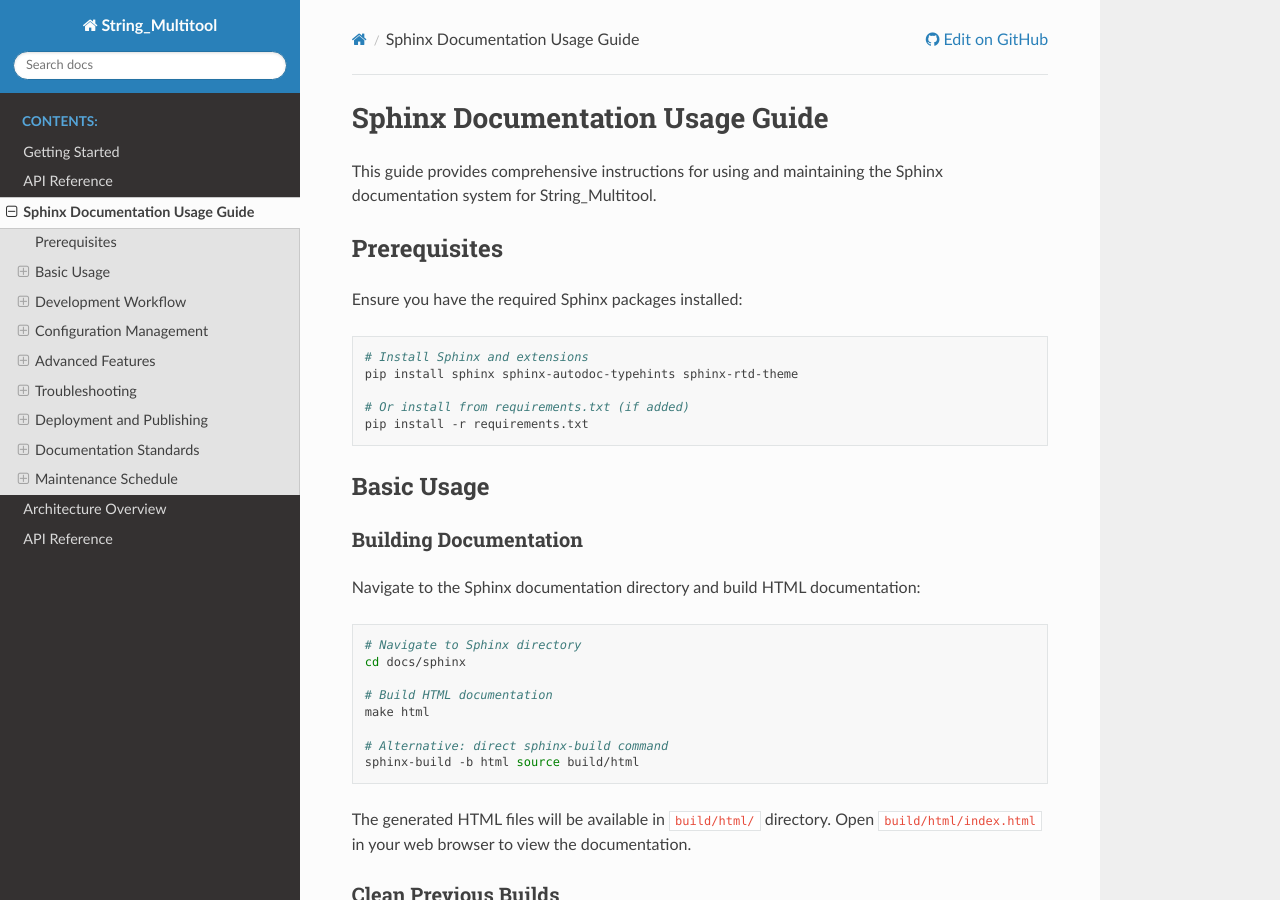
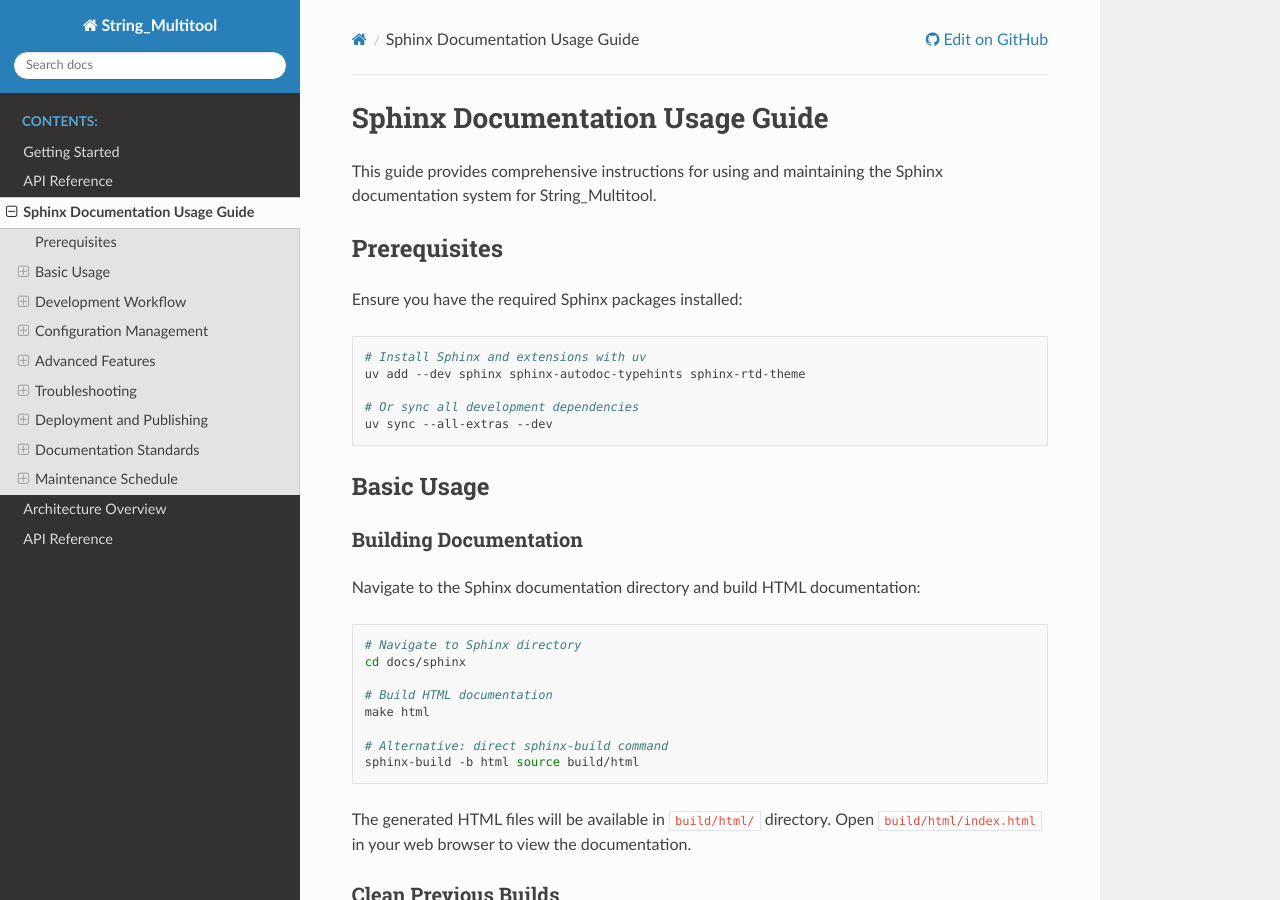
Before and after one commit to tay2501/String-Multitool, a Sphinx documentation site: the page built from docs/sphinx/source/sphinx-usage.rst, in a window 1280 px wide and 900 px high. Built offline with Sphinx 7.4.7 and the Read the Docs theme 3.1.0, drawn with Linux system fonts in a browser that asks for light colours; some of the changed text lies outside the part shown.

Commit message:
refactor: I found that the entry for the file requirements.txt, which is no longer in use, remained, so I corrected it.

```diff
--- a/docs/sphinx/source/index.rst
+++ b/docs/sphinx/source/index.rst
@@ -31,8 +31,8 @@ Basic installation and usage:
 
 .. code-block:: bash
 
-   # Install dependencies
-   pip install -r requirements.txt
+   # Install with uv
+   uv sync
 
    # Basic transformation
    echo "  HELLO WORLD  " | python String_Multitool.py /t/l
--- a/docs/sphinx/source/sphinx-usage.rst
+++ b/docs/sphinx/source/sphinx-usage.rst
@@ -10,11 +10,11 @@ Ensure you have the required Sphinx packages installed:
 
 .. code-block:: bash
 
-   # Install Sphinx and extensions
-   pip install sphinx sphinx-autodoc-typehints sphinx-rtd-theme
+   # Install Sphinx and extensions with uv
+   uv add --dev sphinx sphinx-autodoc-typehints sphinx-rtd-theme
 
-   # Or install from requirements.txt (if added)
-   pip install -r requirements.txt
+   # Or sync all development dependencies
+   uv sync --all-extras --dev
 
 Basic Usage
 -----------
@@ -346,8 +346,8 @@ For GitHub Pages deployment, consider using GitHub Actions workflow:
            python-version: '3.10'
        - name: Install dependencies
          run: |
-           pip install -r requirements.txt
-           pip install sphinx sphinx-autodoc-typehints sphinx-rtd-theme
+           uv sync --all-extras --dev
+           uv add --dev sphinx sphinx-autodoc-typehints sphinx-rtd-theme
        - name: Build documentation
          run: |
            cd docs/sphinx
```
Also changed, not shown: README.md (+3 -9 lines), docs/DELIVERABLES_SUMMARY.md (+2 -1 lines), docs/developer-guide/PROJECT_STRUCTURE.md (+2 -2 lines), docs/sphinx/source/getting-started.rst (+2 -11 lines), docs/localization/README-ja.md, 5 other files.
